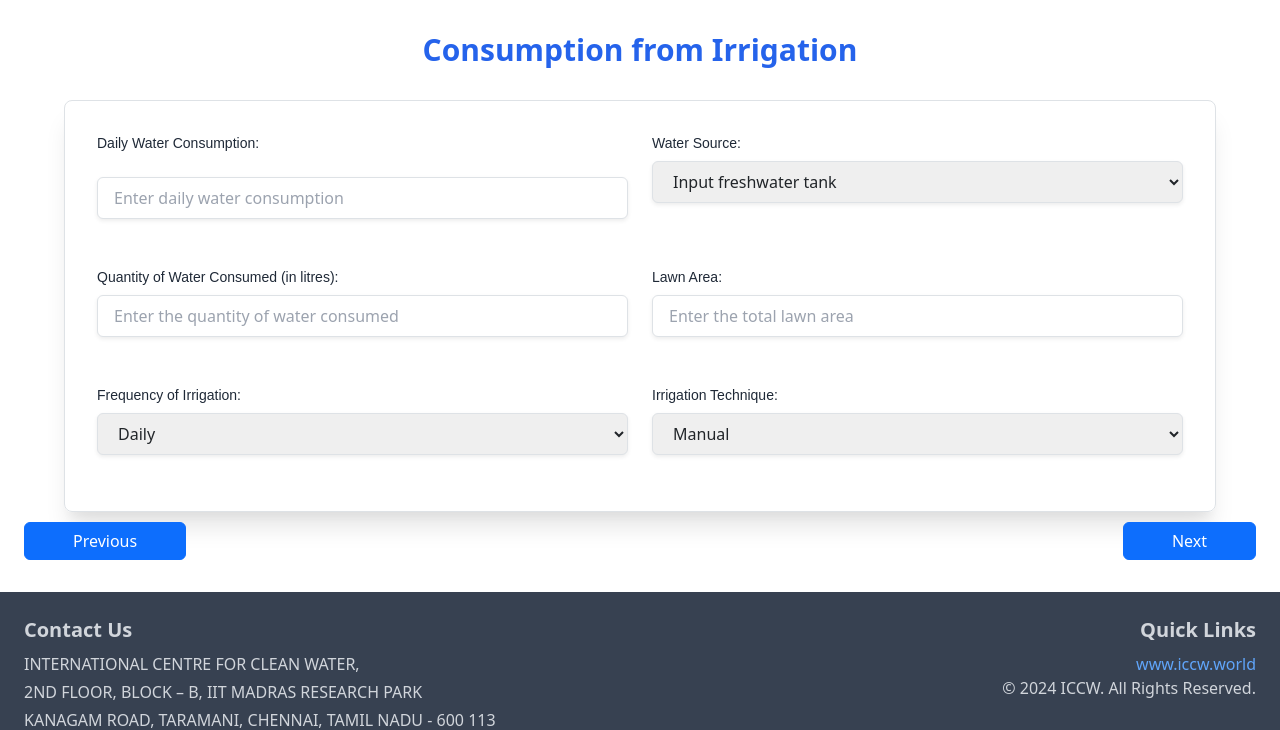
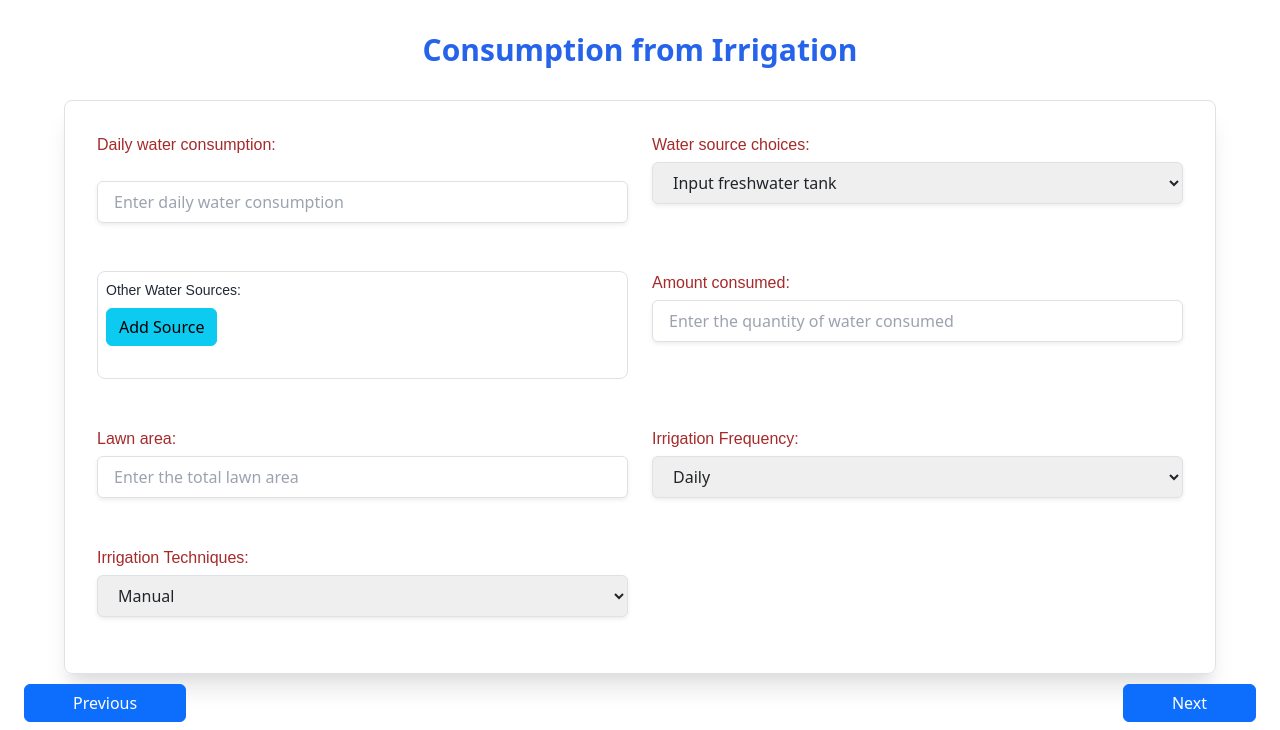
Before and after one commit to datascienceiccw/Digital_water_audit, a Django app: page /questionnaire/irrigation-consumption-view in a window 1280 px wide. Shown: the part 96-826 px from the top of the page. Run offline with Django 4.2, Linux system fonts and the light colour scheme; the visitor is signed in with stand-in values (Sample User, id 1); data that the repository does not hold is empty; parts of the project's set-up code (start-up, migrations or seed data) failed here and were passed over; some libraries are stand-ins or nearby versions.

Commit message:
add multi-select functionality for water sources

```diff
--- a/templates/IrrigationConsumption.html
+++ b/templates/IrrigationConsumption.html
@@ -18,57 +18,44 @@
         <fieldset class="max-w-6xl mx-auto bg-white p-8 rounded-lg shadow-xl border border-gray-200  form-container grid grid-cols-1 md:grid-cols-2 gap-4 mb-6">
         {% endif %}
             <div class="mb-6">
-                <label for="{{ form.daily_water_consumption.id_for_label }}" class="block text-sm font-medium text-gray-800 mb-2">
-                    Daily Water Consumption:
-                </label>
+                {{ form.daily_water_consumption.label_tag }}
                 {{ form.daily_water_consumption }}
                 {% if form.daily_water_consumption.errors %}
                 <p class="text-red-600 text-xs italic mt-1">{{ form.daily_water_consumption.errors.as_text }}</p>
                 {% endif %}
             </div>
-            {% if details.other_source_name %}
+            {% if not details %}
             <div class="mb-6">
-                <label for="{{ form.other_source_name.id_for_label }}" class="block text-sm font-medium text-gray-800 mb-2">
-                    Water Source:
-                </label>
-                {{ form.other_source_name }}
-                {% if form.other_source_name.errors %}
-                <p class="text-red-600 text-xs italic mt-1">{{ form.other_source_name.errors.as_text }}</p>
-                {% endif %}
-            </div>
-            {% else %}
-            <div class="mb-6">
-                <label for="{{ form.irrigation_source.id_for_label }}" class="block text-sm font-medium text-gray-800 mb-2">
-                    Water Source:
-                </label>
+                {{ form.irrigation_source.label_tag }}
                 {{ form.irrigation_source }}
                 {% if form.irrigation_source.errors %}
                 <p class="text-red-600 text-xs italic mt-1">{{ form.irrigation_source.errors.as_text }}</p>
                 {% endif %}
             </div>
+            <div id="other-sources-container" class="mb-6 border border-gray-300 p-2 rounded-lg">
+                <label for="other_sources" class="block text-sm font-medium text-gray-800 mb-2">
+                    Other Water Sources:
+                </label>
+                <button type="button" id="add-source" class="btn btn-info mb-4">Add Source</button>
+                <div id="dynamic-source-fields"></div>
+            </div>
+            {% else %}
+            <div class="bg-gray-100 rounded-lg p-2 mb-6">
+                {{ form.irrigation_source.label_tag }}
+                {% for source in sources %}
+                <p id="cooling-tower-source" class="text-gray-800">{{ source.name }}</p>
+                {% endfor %}
+            </div>
             {% endif %}
-            <div class="mb-6 other-source hidden">
-                <label for="{{ form.other_source_name.id_for_label }}" class="block text-sm font-medium text-gray-800 mb-2">
-                    Specify other source:
-                </label>
-                {{ form.other_source_name }}
-                {% if form.other_source_name.errors %}
-                <p class="text-red-600 text-xs italic mt-1">{{ form.other_source_name.errors.as_text }}</p>
-                {% endif %}
-            </div>
             <div class="mb-6">
-                <label for="{{ form.amount_consumed.id_for_label }}" class="block text-sm font-medium text-gray-800 mb-2">
-                    Quantity of Water Consumed (in litres):
-                </label>
+                {{ form.amount_consumed.label_tag }}
                 {{ form.amount_consumed }}
                 {% if form.amount_consumed.errors %}
                 <p class="text-red-600 text-xs italic mt-1">{{ form.amount_consumed.errors.as_text }}</p>
                 {% endif %}
             </div>
             <div class="mb-6">
-                <label for="{{ form.lawn_area.id_for_label }}" class="block text-sm font-medium text-gray-800 mb-2">
-                    Lawn Area:
-                </label>
+                {{ form.lawn_area.label_tag }}
                 {{ form.lawn_area }}
                 {% if form.lawn_area.errors %}
                 <p class="text-red-600 text-xs italic mt-1">{{ form.lawn_area.errors.as_text }}</p>
@@ -76,9 +63,7 @@
             </div>
             {% if details.other_irrigation_frequency %}
             <div class="mb-6">
-                <label for="{{ form.other_irrigation_frequency.id_for_label }}" class="block text-sm font-medium text-gray-800 mb-2">
-                    Frequency of Irrigation:
-                </label>
+                {{ form.irrigation_frequency.label_tag }}
                 {{ form.other_irrigation_frequency }}
                 {% if form.other_irrigation_frequency.errors %}
                 <p class="text-red-600 text-xs italic mt-1">{{ form.other_irrigation_frequency.errors.as_text }}</p>
@@ -86,9 +71,7 @@
             </div>
             {% else %}
             <div class="mb-6">
-                <label for="{{ form.irrigation_frequency.id_for_label }}" class="block text-sm font-medium text-gray-800 mb-2">
-                    Frequency of Irrigation:
-                </label>
+                {{ form.irrigation_frequency.label_tag }}
                 {{ form.irrigation_frequency }}
                 {% if form.irrigation_frequency.errors %}
                 <p class="text-red-600 text-xs italic mt-1">{{ form.irrigation_frequency.errors.as_text }}</p>
@@ -96,9 +79,7 @@
             </div>
             {% endif %}
             <div class="mb-6 other-irrigation-frequency hidden">
-                <label for="{{ form.other_irrigation_frequency.id_for_label }}" class="block text-sm font-medium text-gray-800 mb-2">
-                    Specify other frequency:
-                </label>
+                {{ form.other_irrigation_frequency.label_tag }}
                 {{ form.other_irrigation_frequency }}
                 {% if form.other_irrigation_frequency.errors %}
                 <p class="text-red-600 text-xs italic mt-1">{{ form.other_irrigation_frequency.errors.as_text }}</p>
@@ -106,9 +87,7 @@
             </div>
             {% if details.other_irrigation_technique %}
             <div class="mb-6">
-                <label for="{{ form.other_irrigation_technique.id_for_label }}" class="block text-sm font-medium text-gray-800 mb-2">
-                    Irrigation Technique:
-                </label>
+                {{ form.irrigation_technique.label_tag }}
                 {{ form.other_irrigation_technique }}
                 {% if form.other_irrigation_technique.errors %}
                 <p class="text-red-600 text-xs italic mt-1">{{ form.other_irrigation_technique.errors.as_text }}</p>
@@ -116,9 +95,7 @@
             </div>
             {% else %}
             <div class="mb-6">
-                <label for="{{ form.irrigation_technique.id_for_label }}" class="block text-sm font-medium text-gray-800 mb-2">
-                    Irrigation Technique:
-                </label>
+                {{ form.irrigation_technique.label_tag }}
                 {{ form.irrigation_technique }}
                 {% if form.irrigation_technique.errors %}
                 <p class="text-red-600 text-xs italic mt-1">{{ form.irrigation_technique.errors.as_text }}</p>
@@ -126,9 +103,7 @@
             </div>
             {% endif %}
             <div class="mb-6 other-irrigation-technique hidden">
-                <label for="{{ form.other_irrigation_technique.id_for_label }}" class="block text-sm font-medium text-gray-800 mb-2">
-                    Specify other technique:
-                </label>
+                {{ form.other_irrigation_technique.label_tag }}
                 {{ form.other_irrigation_technique }}
                 {% if form.other_irrigation_technique.errors %}
                 <p class="text-red-600 text-xs italic mt-1">{{ form.other_irrigation_technique.errors.as_text }}</p>
@@ -152,14 +127,6 @@
 
 <script>
     document.addEventListener('DOMContentLoaded', function() {
-        const sourceNameField = document.querySelector('#{{ form.irrigation_source.id_for_label }}');
-        console.log(sourceNameField.value)
-        const otherSourceContainer = document.querySelector('.other-source');
-
-        sourceNameField.addEventListener('change', function() {
-            otherSourceContainer.classList.toggle('hidden', sourceNameField.value !== '9');
-        });
-
         const irrigationFrequencyField = document.querySelector('#{{ form.irrigation_frequency.id_for_label }}');
         const otherFrequencyContainer = document.querySelector('.other-irrigation-frequency');
 
@@ -174,6 +141,19 @@
             otherTechniqueContainer.classList.toggle('hidden', irrigationTechniqueField.value !== 'Others');
         });
 
+        const addSourceButton = document.getElementById('add-source');
+        const dynamicSourceFields = document.getElementById('dynamic-source-fields');
+
+        addSourceButton.addEventListener('click', function() {
+            const newInput = document.createElement('input');
+            newInput.setAttribute('type', 'text');
+            newInput.setAttribute('name', 'other_sources');
+            newInput.setAttribute('placeholder', 'Enter other source name');
+            newInput.classList.add('block', 'w-full', 'px-3', 'py-2', 'border', 'rounded-md');
+
+            dynamicSourceFields.appendChild(newInput);
+        });
+
     });
 </script>
 
```
